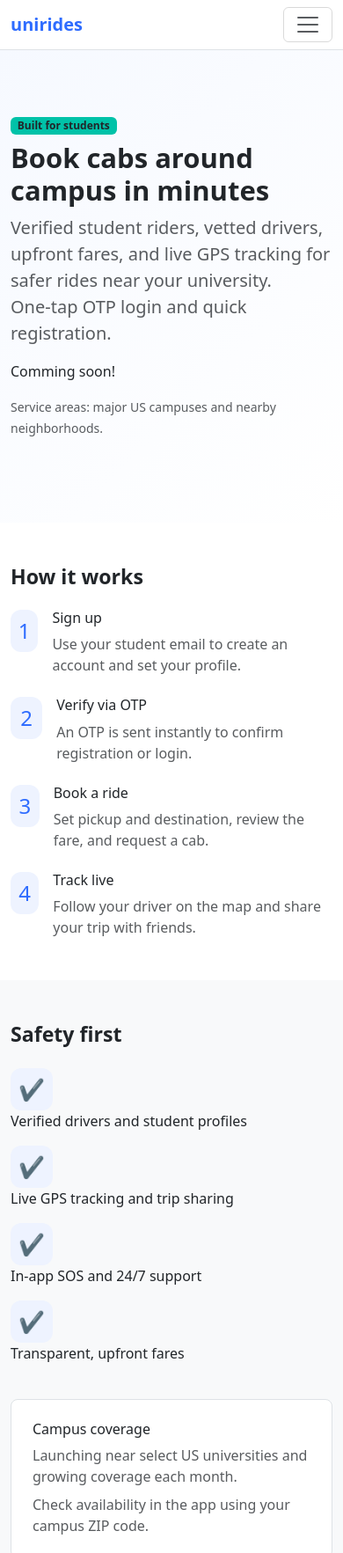
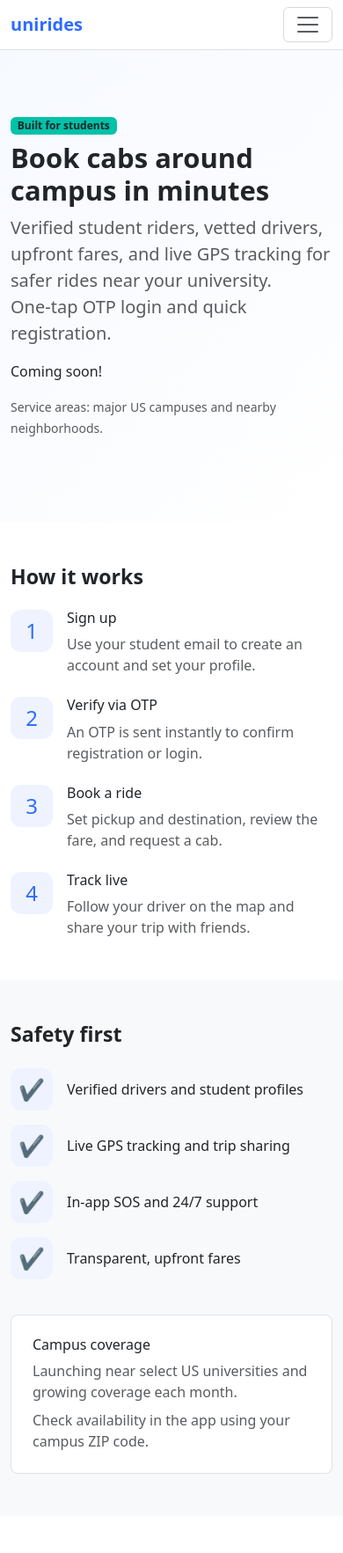
Before and after one commit to unirides9-alt/website, a plain HTML site: page index.html in a window 390 px wide. Shown: the top 1765 px of the page at 88% size. Drawn offline with nearby package versions, Linux system fonts and the light colour scheme.

Commit message:
Update index.html

```diff
--- a/index.html
+++ b/index.html
@@ -1,4 +1,3 @@
-
 <!doctype html>
 <html lang="en">
 <head>
@@ -10,20 +9,29 @@
   <style>
     :root { --brand:#2e6cff; --accent:#00c2a8; }
     .btn-brand { background:var(--brand); color:#fff; }
+    .btn-brand:hover { background:#244fcc; color:#fff; }
     .text-brand { color:var(--brand); }
     .badge-accent { background:var(--accent); }
-    .hero { background:linear-gradient(135deg, #f6f9ff 0%, #ffffff 100%); }
-    .feature-icon { width:48px;height:48px;border-radius:12px;background:#eef3ff;display:flex;align-items:center;justify-content:center;font-size:24px;color:var(--brand); }
+    .hero { background:linear-gradient(135deg,#f6f9ff 0%,#ffffff 100%); }
+    .feature-icon {
+      width:48px;height:48px;border-radius:12px;
+      background:#eef3ff;display:flex;align-items:center;
+      justify-content:center;font-size:24px;color:var(--brand);
+      flex-shrink:0;
+    }
     .app-badges img { height:40px; }
     footer a { text-decoration:none; }
+    footer a:hover { text-decoration:underline; }
     .screenshot { border:1px solid #edf2ff; border-radius:12px; }
   </style>
 </head>
 <body>
   <nav class="navbar navbar-expand-lg bg-white border-bottom">
     <div class="container">
-      <a class="navbar-brand fw-bold text-brand" href="#">unirides</a>
-      <button class="navbar-toggler" type="button" data-bs-toggle="collapse" data-bs-target="#nav"><span class="navbar-toggler-icon"></span></button>
+      <a class="navbar-brand fw-bold text-brand" href="/">unirides</a>
+      <button class="navbar-toggler" type="button" data-bs-toggle="collapse" data-bs-target="#nav">
+        <span class="navbar-toggler-icon"></span>
+      </button>
       <div id="nav" class="collapse navbar-collapse">
         <ul class="navbar-nav ms-auto">
           <li class="nav-item"><a class="nav-link" href="#how">How it works</a></li>
@@ -42,18 +50,24 @@
         <div class="col-lg-6">
           <span class="badge badge-accent text-dark mb-2">Built for students</span>
           <h1 class="display-5 fw-bold">Book cabs around campus in minutes</h1>
-          <p class="lead text-muted">Verified student riders, vetted drivers, upfront fares, and live GPS tracking for safer rides near your university. One‑tap OTP login and quick registration.</p>
+          <p class="lead text-muted">
+            Verified student riders, vetted drivers, upfront fares, and live GPS tracking for safer rides near your university.
+            One‑tap OTP login and quick registration.
+          </p>
           <div class="d-flex gap-2 app-badges" id="download">
-            Comming soon!
-            <!-- <a href="#"><img alt="App Store" src="https://developer.apple.com/assets/elements/badges/download-on-the-app-store.svg" /></a>
-            <a href="#"><img alt="Google Play" src="https://upload.wikimedia.org/wikipedia/commons/7/78/Google_Play_Store_badge_EN.svg" /></a> -->
+            Coming soon!
+            <!--
+            <a href="#"><img alt="App Store" src="https://developer.apple.com/assets/elements/badges/download-on-the-app-store.svg" /></a>
+            <a href="#"><img alt="Google Play" src="https://upload.wikimedia.org/wikipedia/commons/7/78/Google_Play_Store_badge_EN.svg" /></a>
+            -->
           </div>
           <div class="mt-3">
             <small class="text-muted">Service areas: major US campuses and nearby neighborhoods.</small>
           </div>
         </div>
         <div class="col-lg-6">
-          <!-- <img class="img-fluid screenshot" alt="App screenshot" src="https://via.placeholder.com/960x600.png?text=unirides+Screenshots" /> -->
+          <!-- Optional screenshot image -->
+          <!-- <img class="img-fluid screenshot" alt="unirides app screenshot" src="...your-image-url..." /> -->
         </div>
       </div>
     </div>
@@ -109,10 +123,18 @@
       <div class="row g-4">
         <div class="col-md-6">
           <ul class="list-unstyled">
-            <li class="mb-3"><span class="feature-icon me-3">✔</span>Verified drivers and student profiles</li>
-            <li class="mb-3"><span class="feature-icon me-3">✔</span>Live GPS tracking and trip sharing</li>
-            <li class="mb-3"><span class="feature-icon me-3">✔</span>In‑app SOS and 24/7 support</li>
-            <li class="mb-3"><span class="feature-icon me-3">✔</span>Transparent, upfront fares</li>
+            <li class="mb-3 d-flex align-items-center">
+              <span class="feature-icon me-3">✔</span>Verified drivers and student profiles
+            </li>
+            <li class="mb-3 d-flex align-items-center">
+              <span class="feature-icon me-3">✔</span>Live GPS tracking and trip sharing
+            </li>
+            <li class="mb-3 d-flex align-items-center">
+              <span class="feature-icon me-3">✔</span>In‑app SOS and 24/7 support
+            </li>
+            <li class="mb-3 d-flex align-items-center">
+              <span class="feature-icon me-3">✔</span>Transparent, upfront fares
+            </li>
           </ul>
         </div>
         <div class="col-md-6">
@@ -150,7 +172,7 @@
           </div>
         </div>
       </div>
-      <small class="text-muted d-block mt-2">This supports SES production access for transactional mail.</small>
+      <small class="text-muted d-block mt-2">This supports production access for transactional email only.</small>
     </div>
   </section>
 
@@ -190,11 +212,22 @@
         </div>
         <div class="col-md-6">
           <form class="p-4 bg-white rounded-3 border">
-            <div class="mb-3"><label class="form-label">Name</label><input class="form-control" type="text" placeholder="Your name" /></div>
-            <div class="mb-3"><label class="form-label">Email</label><input class="form-control" type="email" placeholder="you@example.com" /></div>
-            <div class="mb-3"><label class="form-label">Message</label><textarea class="form-control" rows="4" placeholder="How can we help?"></textarea></div>
+            <div class="mb-3">
+              <label class="form-label">Name</label>
+              <input class="form-control" type="text" placeholder="Your name" />
+            </div>
+            <div class="mb-3">
+              <label class="form-label">Email</label>
+              <input class="form-control" type="email" placeholder="you@example.com" />
+            </div>
+            <div class="mb-3">
+              <label class="form-label">Message</label>
+              <textarea class="form-control" rows="4" placeholder="How can we help?"></textarea>
+            </div>
             <a class="btn btn-brand" href="mailto:unirides9@gmail.com?subject=Website%20Inquiry">Send via Email</a>
-            <small class="d-block text-muted mt-2">Prefer email? Write to unirides9@gmail.com.</small>
+            <small class="d-block text-muted mt-2">
+              Prefer email? Write to unirides9@gmail.com.
+            </small>
           </form>
         </div>
       </div>
```
